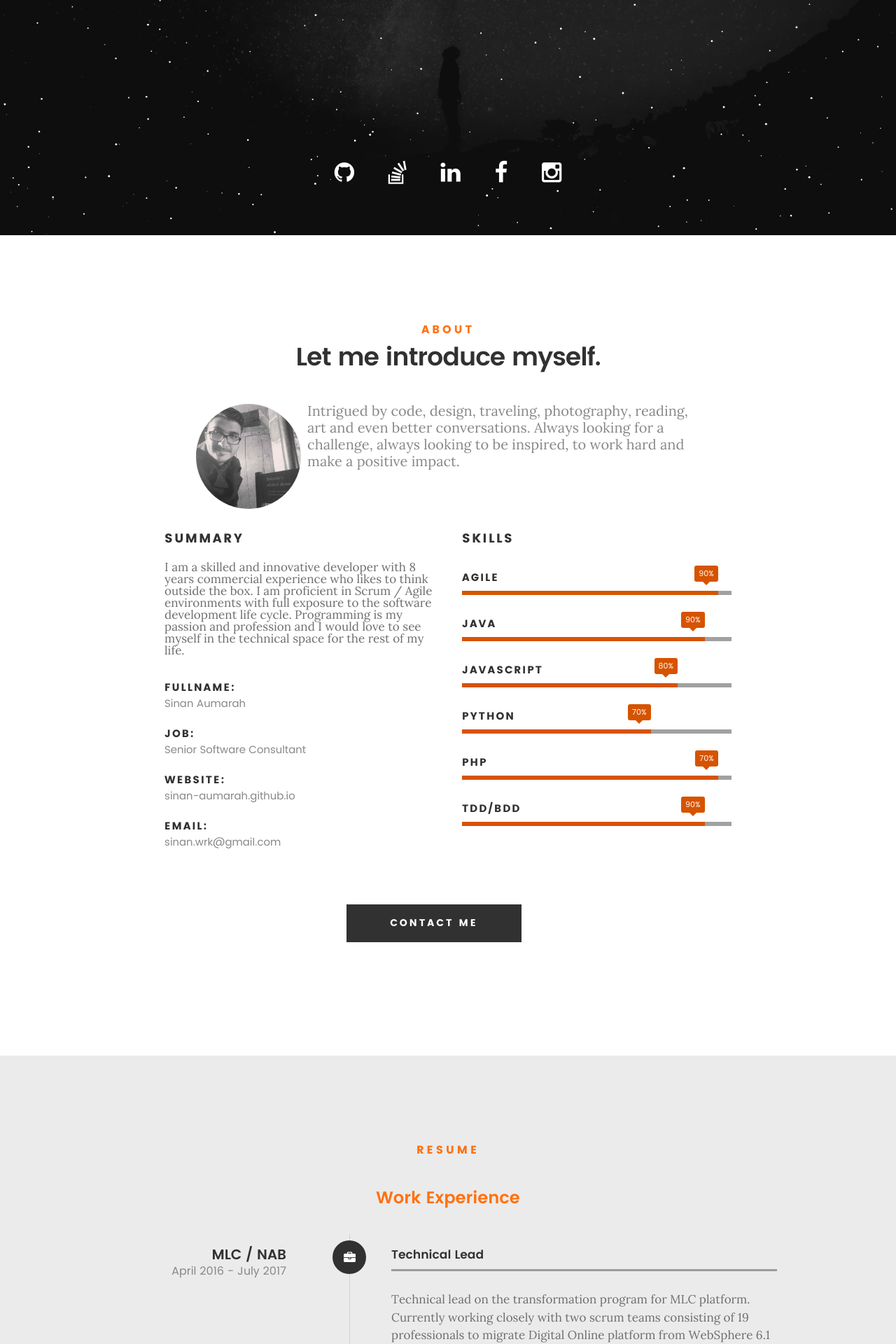
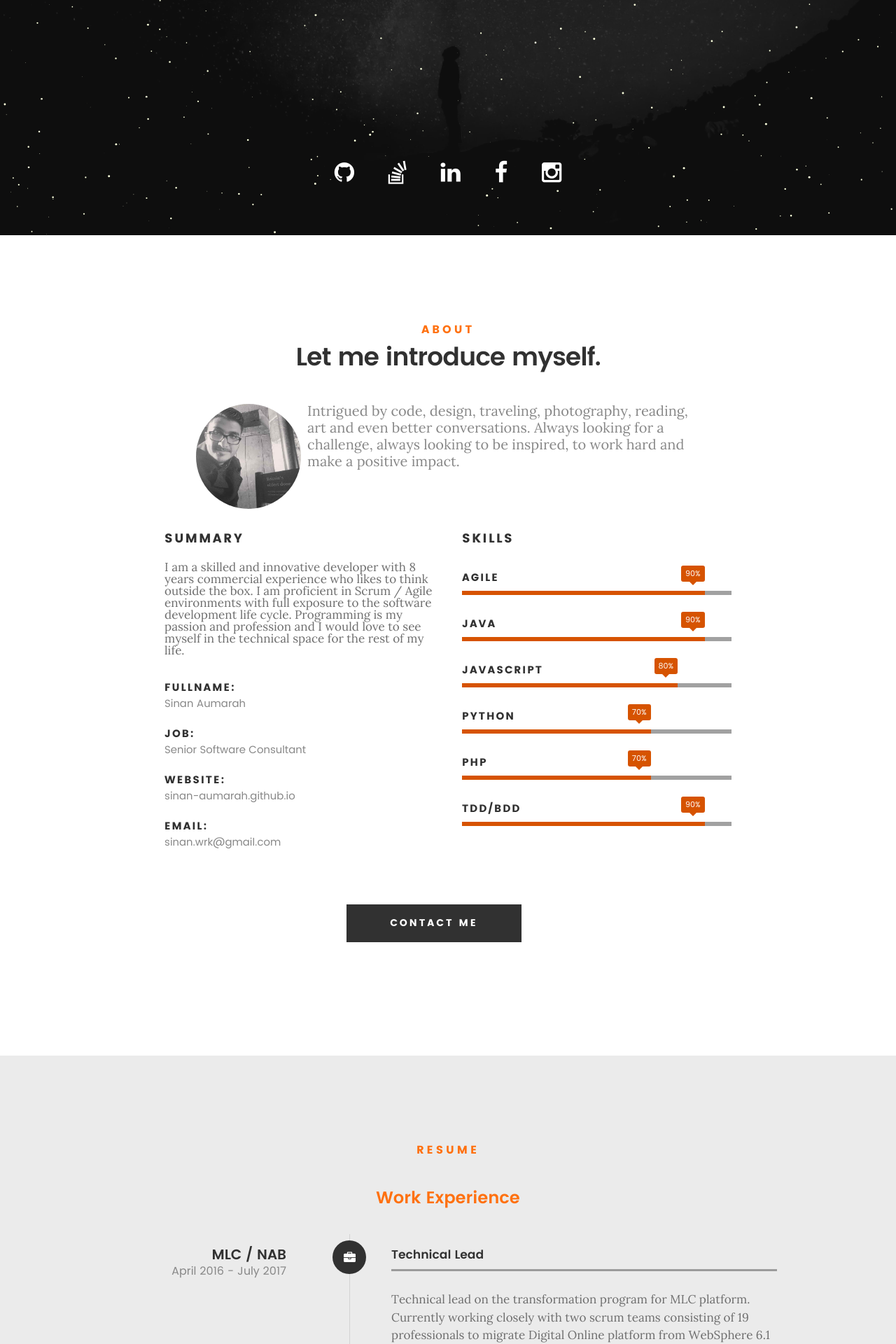
Before and after one commit to sinan-aumarah/sinan-aumarah.github.io, a Jekyll site: the page built from index.md, in a window 1280 px wide. Shown: the part 564-2484 px from the top of the page at 70% size. Built offline with Jekyll 4.4.1, drawn with Linux system fonts in a browser that asks for light colours; some web fonts are replaced.

```diff
--- a/_includes/about.html
+++ b/_includes/about.html
@@ -50,7 +50,7 @@
 
             <ul class="skill-bars">
                 <li>
-                    <div class="progress percent95"><span>90%</span></div>
+                    <div class="progress percent90"><span>90%</span></div>
                     <strong>Agile</strong>
                 </li>
                 <li>
@@ -66,7 +66,7 @@
                     <strong>Python</strong>
                 </li>
                 <li>
-                    <div class="progress percent95"><span>70%</span></div>
+                    <div class="progress percent70"><span>70%</span></div>
                     <strong>PHP</strong>
                 </li>
                 <li>
```
